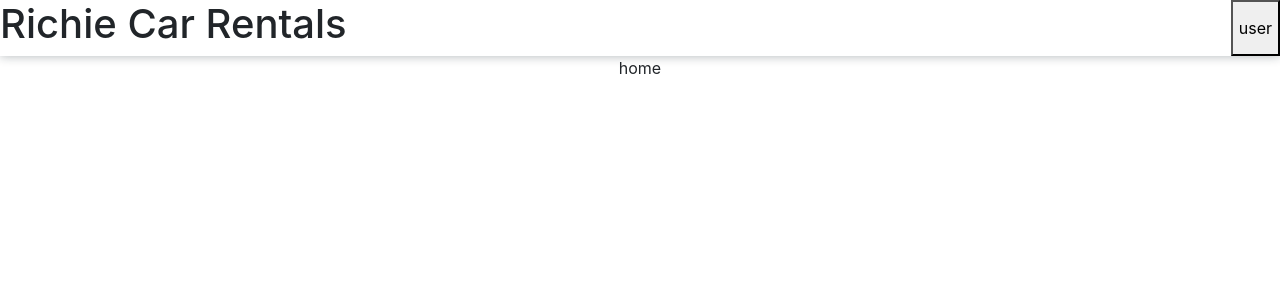
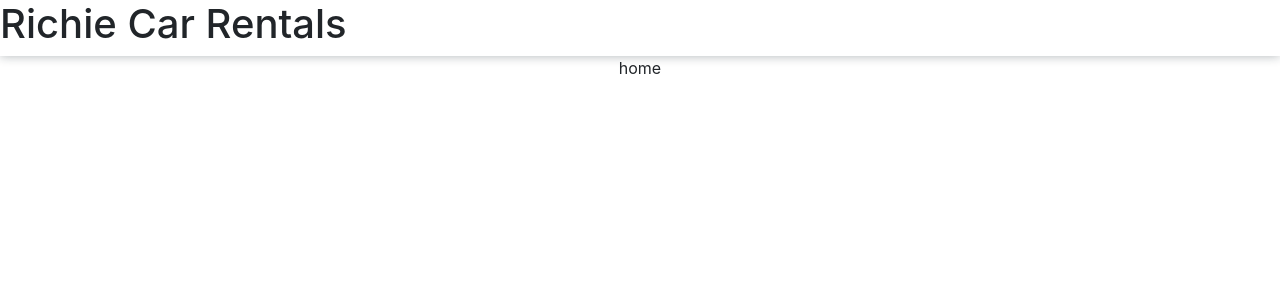
Before and after one commit to Chezo25/Richiecars, a React (Create React App) app: page / in a window 1280 px wide. Shown: the top 300 px of the page. Built offline with nearby package versions, Linux system fonts and the light colour scheme.

Commit message:
hide for now

```diff
--- a/src/components/DefaultLayout.js
+++ b/src/components/DefaultLayout.js
@@ -8,7 +8,7 @@ const DefaultLayout = (props) => {
 
                 <h1>Richie Car Rentals</h1>
 
-                <button>user</button>
+                {/* <button>user</button> */}
             </div>
         </div>
         <div className="content">
```
